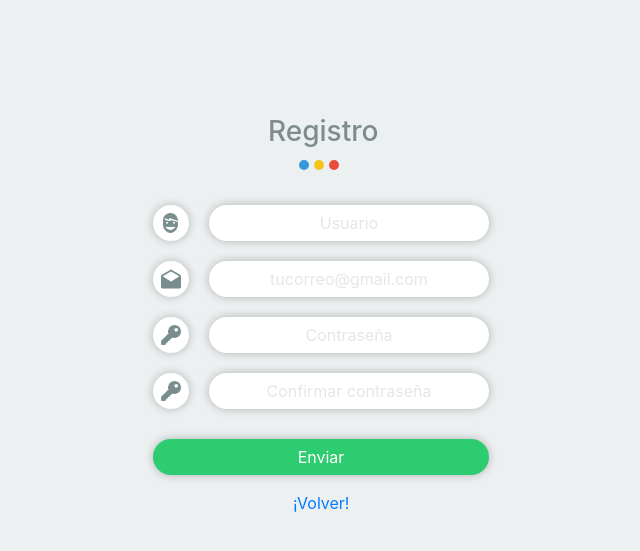
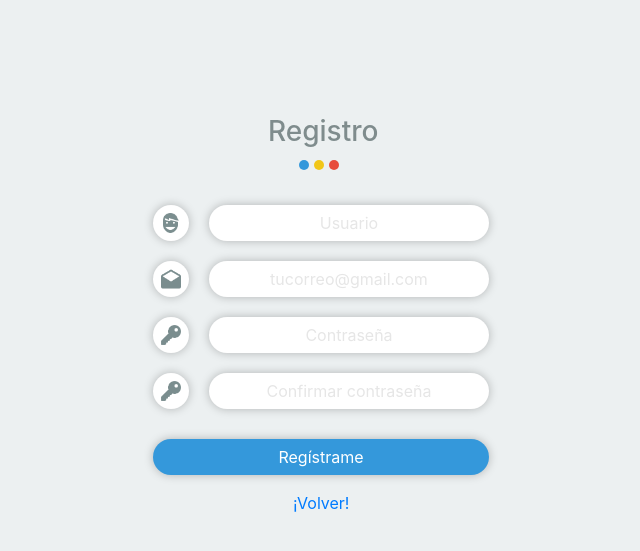
Before and after one commit to LGerardoGV/ProjectDSS, a PHP site: page /registro.php in a window 1280 px wide. Shown: the top 551 px of the page, without its empty margins (319-959 px from the left). Run offline with PHP 8.4, Linux system fonts and the light colour scheme.

Commit message:
Colores y valores de botones

```diff
--- a/index.php
+++ b/index.php
@@ -56,7 +56,7 @@
 					<input style="width: 280px; margin-left: 15px;" class="lineaRdn fondoBlanco alinCajas" type="password" name="password" placeholder="Contraeña" id="pass">
 
 
-					<br><input class="lineaRdn fondoVerde texBlanco alinCajas" style="width: 331px;" type="submit" name="<?php ?>" id="btnLogIn">
+					<br><input class="lineaRdn fondoVerde texBlanco alinCajas" value="Ingresar" style="width: 331px;" type="submit" name="<?php ?>" id="btnLogIn">
 					<p class="liga">¿No tienes cuenta?<a href="registro.php">Registrate</a></p>
 					<!--<p class="liga" style="margin-top: -18px;">¿Olvidaste tu contraseña?<a href="fContrasena.php">Recuperar</a></p>-->
 				</form>
--- a/registro.php
+++ b/registro.php
@@ -59,7 +59,7 @@
 			 	</div>
 
 			 	<div class="row">
-			 		<input type="submit" name="btnLogin" id="btnLogIn" value="Enviar" class="lineaRdn fondoVerde texBlanco" style="margin-left: 0px; margin-top: 20px; width: 100%;">
+			 		<input type="submit" name="btnLogin" id="btnLogIn" value="Regístrame" class="lineaRdn fondoAzul texBlanco" style="margin-left: 0px; margin-top: 20px; width: 100%;">
 			 	</div>
 
 			 	<div class="row">
```
